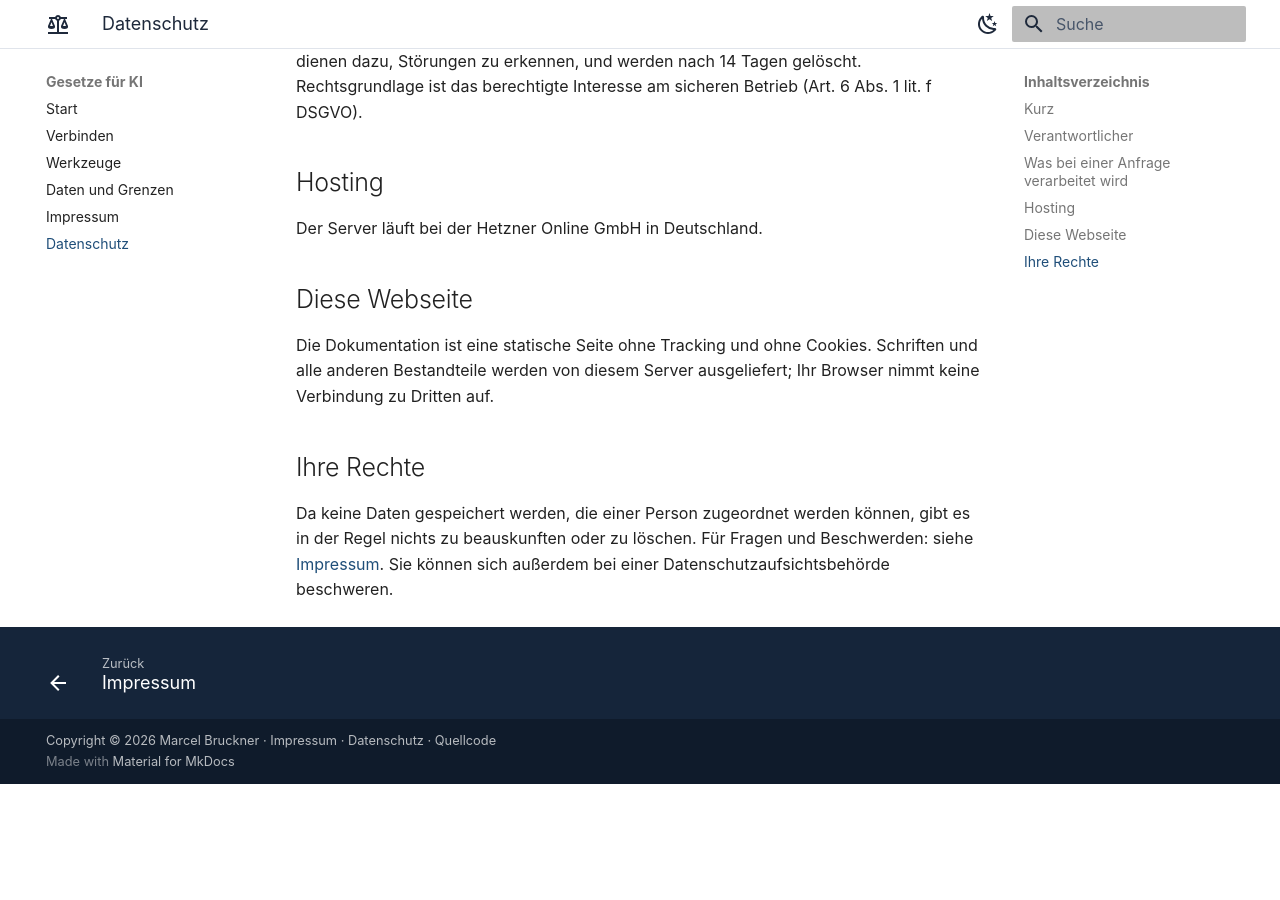
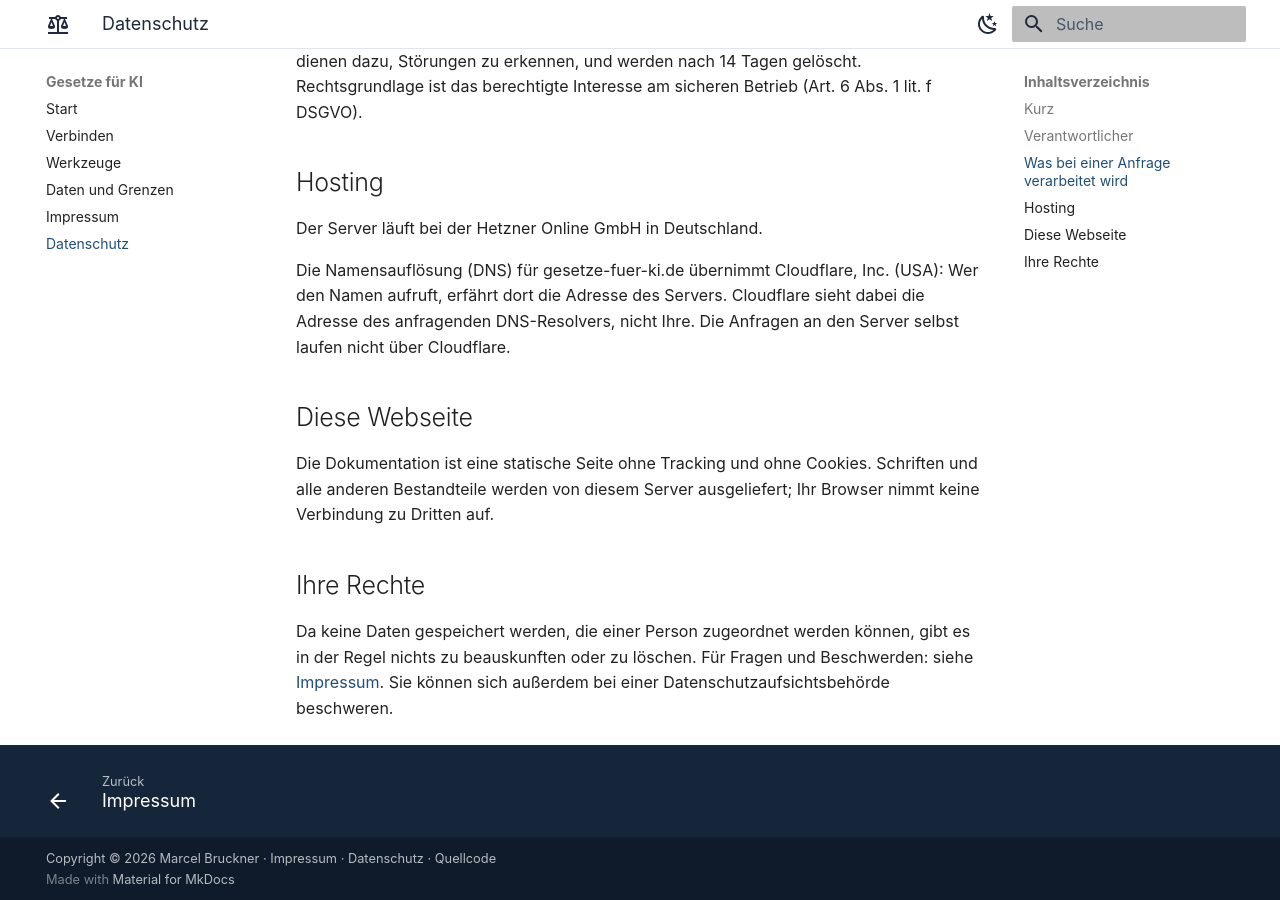
Before and after one commit to Gesetze-fuer-KI/gesetze-fuer-ki, an MkDocs documentation site: the page built from docs/datenschutz.md, in a window 1280 px wide and 900 px high, scrolled down 781 px. Built offline with MkDocs 1.6.1 and Material for MkDocs 9.7.7, drawn with Linux system fonts in a browser that asks for light colours; some web fonts are replaced; plug-ins that fetch from the network failed and are left out; before the commit the page ends 1565 px from its top, so only the background shows below that.

Commit message:
Privacy page: DNS is answered by Cloudflare, requests don't pass through it (#3)
Claude-Session: https://claude.ai/code/session_01E4TpHAtbrTtui4fCBEf16R

Co-authored-by: Claude Opus 5.5 <noreply@anthropic.com>

```diff
--- a/docs/datenschutz.md
+++ b/docs/datenschutz.md
@@ -33,6 +33,11 @@ Rechtsgrundlage ist das berechtigte Interesse am sicheren Betrieb
 
 Der Server läuft bei der Hetzner Online GmbH in Deutschland.
 
+Die Namensauflösung (DNS) für gesetze-fuer-ki.de übernimmt Cloudflare, Inc. (USA): Wer
+den Namen aufruft, erfährt dort die Adresse des Servers. Cloudflare sieht dabei die
+Adresse des anfragenden DNS-Resolvers, nicht Ihre. Die Anfragen an den Server selbst
+laufen nicht über Cloudflare.
+
 ## Diese Webseite
 
 Die Dokumentation ist eine statische Seite ohne Tracking und ohne Cookies. Schriften und
```
